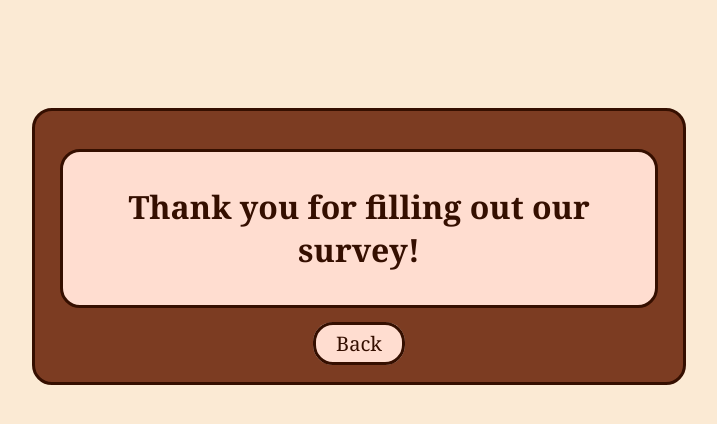
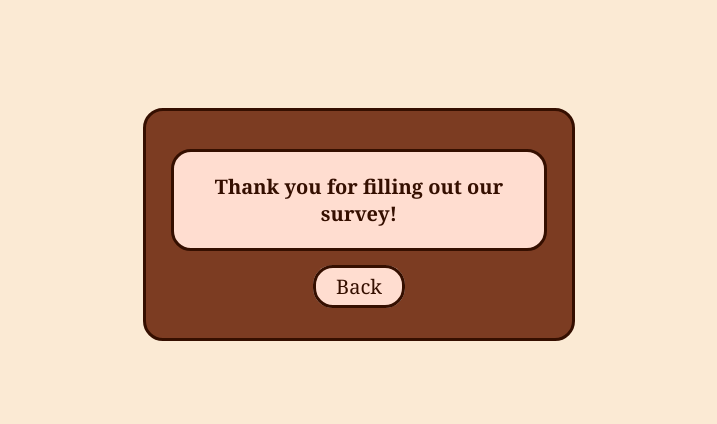
Before and after one commit to sa-dimeny/survey-form, a plain HTML site: page thanks.html in a window 1280 px wide. Shown: the whole page, without its empty margins (281-998 px from the left). Drawn offline with Linux system fonts and the light colour scheme.

Commit message:
changed font size and padding on thanks.html

```diff
--- a/thanks.css
+++ b/thanks.css
@@ -4,6 +4,9 @@ body {
   text-align: center;
   font-family: Georgia, serif;
   font-size: 16px;
+}
+h1 {
+  font-size: 20px;
 }
 a {
   border: 3px solid #350f00;
@@ -28,7 +31,7 @@ a:hover {
 #outside {
   border: 3px solid #350f00;
   margin-top: 100px;
-  padding: 3% 2% 2% 2%;
+  padding: 3% 2% 3% 2%;
   display: inline-block;
   background-color: #7c3c22;
   border-radius: 20px;
```
